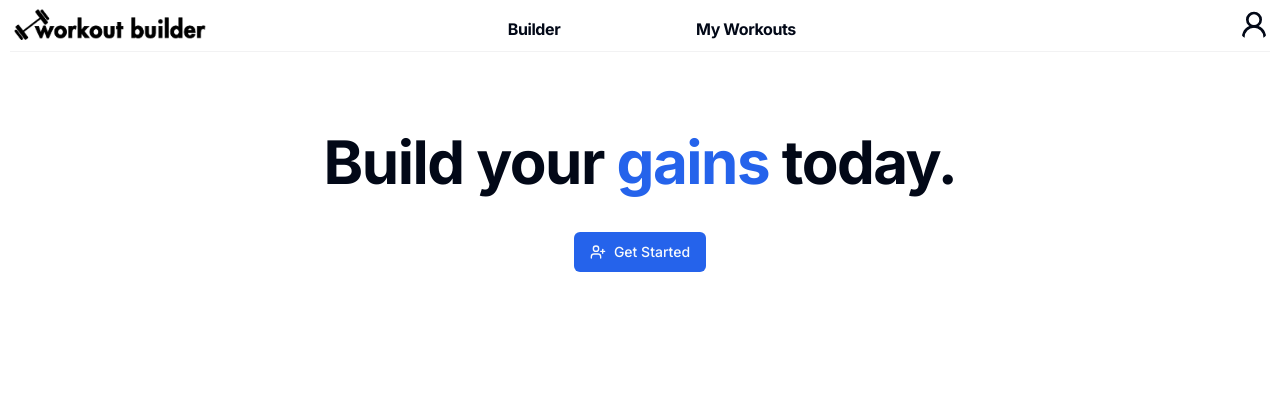
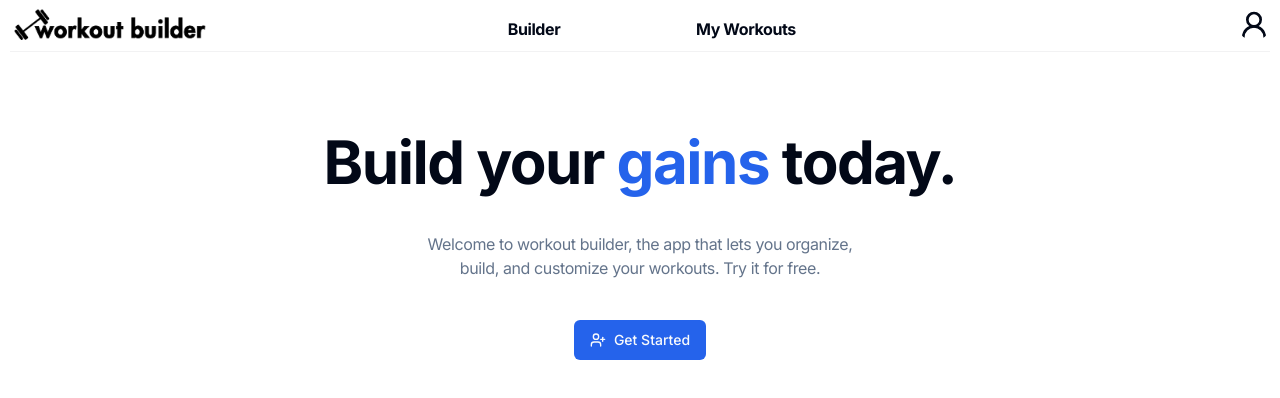
Before and after one commit to mpassava/workout-app, a Next.js app in the folder client/workout-app/: page / in a window 1280 px wide. Shown: the top 398 px of the page. Built offline with nearby package versions, Linux system fonts and the light colour scheme.

Commit message:
updated call to action

```diff
--- a/client/workout-app/app/page.tsx
+++ b/client/workout-app/app/page.tsx
@@ -9,6 +9,9 @@ export default function Home() {
         <h1 className="text-4xl font-bold tracking-tight text-foreground sm:text-6xl">
           Build your <span className="text-primary">gains</span> today.
         </h1>
+        <p className="text-md tracking-tight text-muted-foreground mt-10 w-3/5">
+          Welcome to workout builder, the app that lets you organize, build, and customize your workouts. Try it for free.
+        </p>
         <Button className="mt-10">
           <UserPlus className="mr-2 h-4 w-4" /> Get Started
         </Button>
```
